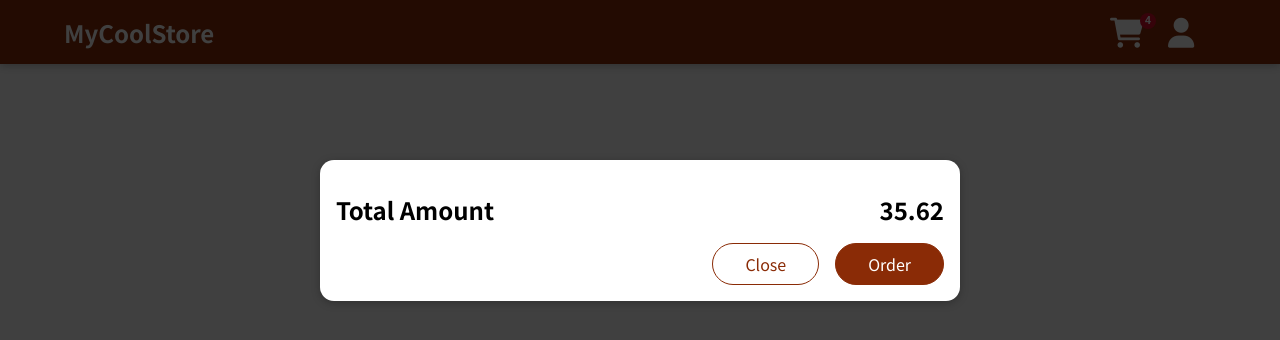
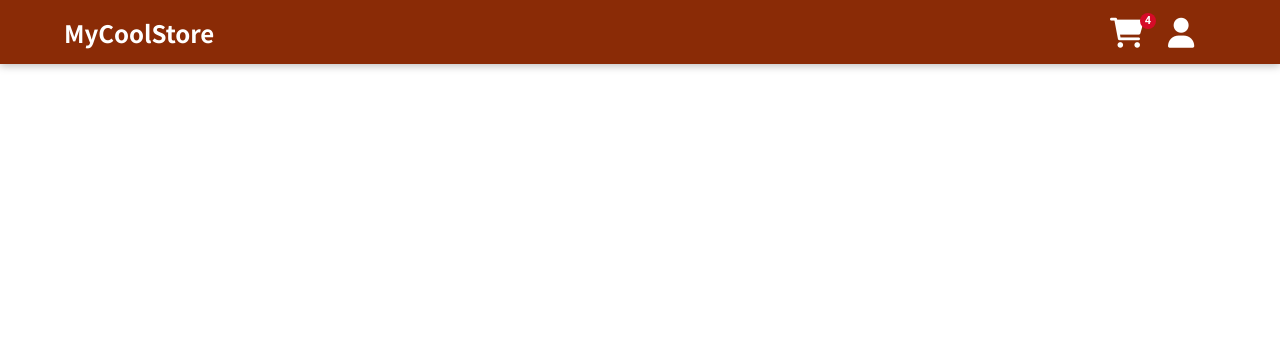
Before and after one commit to DavidPerelman/my-new-cool-store, a React (Create React App) app: page / in a window 1280 px wide. Shown: the top 340 px of the page. Built offline with nearby package versions, Linux system fonts and the light colour scheme.

Commit message:
Managing Cart & Modal State

```diff
--- a/src/App.js
+++ b/src/App.js
@@ -1,12 +1,21 @@
-import React, { Fragment } from 'react';
+import React, { Fragment, useState } from 'react';
 import Cart from './components/Cart/Cart/Cart';
 import Header from './components/Layout/Header/Header';
 
 function App() {
+  const [cartIsShown, setCartIsShown] = useState(false);
+
+  const showCartHandler = () => {
+    setCartIsShown(true);
+  };
+  const hideCartHandler = () => {
+    setCartIsShown(false);
+  };
+
   return (
     <Fragment>
-      <Cart />
-      <Header />
+      {cartIsShown && <Cart onCloseCart={hideCartHandler} />}
+      <Header onShowCart={showCartHandler} onHideCart={hideCartHandler} />
       <main></main>
     </Fragment>
   );
--- a/src/components/Cart/Cart/Cart.js
+++ b/src/components/Cart/Cart/Cart.js
@@ -2,24 +2,36 @@ import React from 'react';
 import Modal from '../../UI/Modal/Modal';
 import classes from './Cart.module.css';
 
-const Cart = () => {
+const Cart = ({ onCloseCart }) => {
   const cartItems = (
     <ul className={classes['cart-items']}>
-      {[{ id: 'c1', name: 'Sushi', amount: 2, price: 12.99 }].map((item) => {
+      {[
+        {
+          id: 'c1',
+          name: 'Sushi',
+          description: 'Sushi',
+          category: 'Sushi',
+          images: 'Sushi',
+          amount: 2,
+          price: 12.99,
+        },
+      ].map((item) => {
         <li>{item.name}</li>;
       })}
     </ul>
   );
 
   return (
-    <Modal>
+    <Modal onClose={onCloseCart}>
       {cartItems}
       <div className={classes.total}>
         <span>Total Amount</span>
         <span>35.62</span>
       </div>
       <div className={classes.actions}>
-        <button className={classes['button--alt']}>Close</button>
+        <button className={classes['button--alt']} onClick={onCloseCart}>
+          Close
+        </button>
         <button className={classes.button}>Order</button>
       </div>
     </Modal>
--- a/src/components/Layout/Header/Header.js
+++ b/src/components/Layout/Header/Header.js
@@ -2,12 +2,12 @@ import React, { Fragment } from 'react';
 import HeaderCartButton from '../HeaderCartButton/HeaderCartButton';
 import classes from './Header.module.css';
 
-const Header = () => {
+const Header = ({ onShowCart }) => {
   return (
     <Fragment>
       <header className={classes.header}>
         <h2>MyCoolStore</h2>
-        <HeaderCartButton />
+        <HeaderCartButton onClick={onShowCart} />
       </header>
     </Fragment>
   );
--- a/src/components/Layout/HeaderCartButton/HeaderCartButton.js
+++ b/src/components/Layout/HeaderCartButton/HeaderCartButton.js
@@ -2,11 +2,16 @@ import React, { Fragment } from 'react';
 import HeaderIcon from '../HeaderIcon/HeaderIcon';
 import classes from './HeaderCartButton.module.css';
 
-const HeaderCartButton = () => {
+const HeaderCartButton = ({ onClick }) => {
   return (
     <>
       <div className={classes.HeaderCartButton}>
-        <HeaderIcon type='fa-shopping-cart' count={true} amount={4} />
+        <HeaderIcon
+          type='fa-shopping-cart'
+          count={true}
+          amount={4}
+          onClick={onClick}
+        />
         <HeaderIcon type='fa-user' />
       </div>
     </>
--- a/src/components/Layout/HeaderIcon/HeaderIcon.js
+++ b/src/components/Layout/HeaderIcon/HeaderIcon.js
@@ -1,10 +1,10 @@
 import classes from './HeaderIcon.module.css';
 
-const HeaderIcon = ({ type, count, amount }) => {
+const HeaderIcon = ({ type, count, amount, onClick }) => {
   console.log(count);
   return (
     <h2>
-      <div className={classes.cart}>
+      <div className={classes.cart} onClick={onClick}>
         {count && <span className={classes.count}>{amount}</span>}
         <i className={`fas ${type} fa-lg ${classes.headerIcon}`}></i>
       </div>
--- a/src/components/UI/Modal/Modal.js
+++ b/src/components/UI/Modal/Modal.js
@@ -2,8 +2,8 @@ import React, { Fragment } from 'react';
 import ReactDOM from 'react-dom';
 import classes from './Modal.module.css';
 
-const Backdrop = () => {
-  return <div className={classes.backdrop}></div>;
+const Backdrop = ({ onClose }) => {
+  return <div className={classes.backdrop} onClick={onClose}></div>;
 };
 
 const ModalOverlay = ({ children }) => {
@@ -16,10 +16,10 @@ const ModalOverlay = ({ children }) => {
 
 const portalElement = document.getElementById('overlays');
 
-const Modal = ({ children }) => {
+const Modal = ({ onClose, children }) => {
   return (
     <Fragment>
-      {ReactDOM.createPortal(<Backdrop />, portalElement)}
+      {ReactDOM.createPortal(<Backdrop onClose={onClose} />, portalElement)}
       {ReactDOM.createPortal(
         <ModalOverlay>{children}</ModalOverlay>,
         portalElement
```
